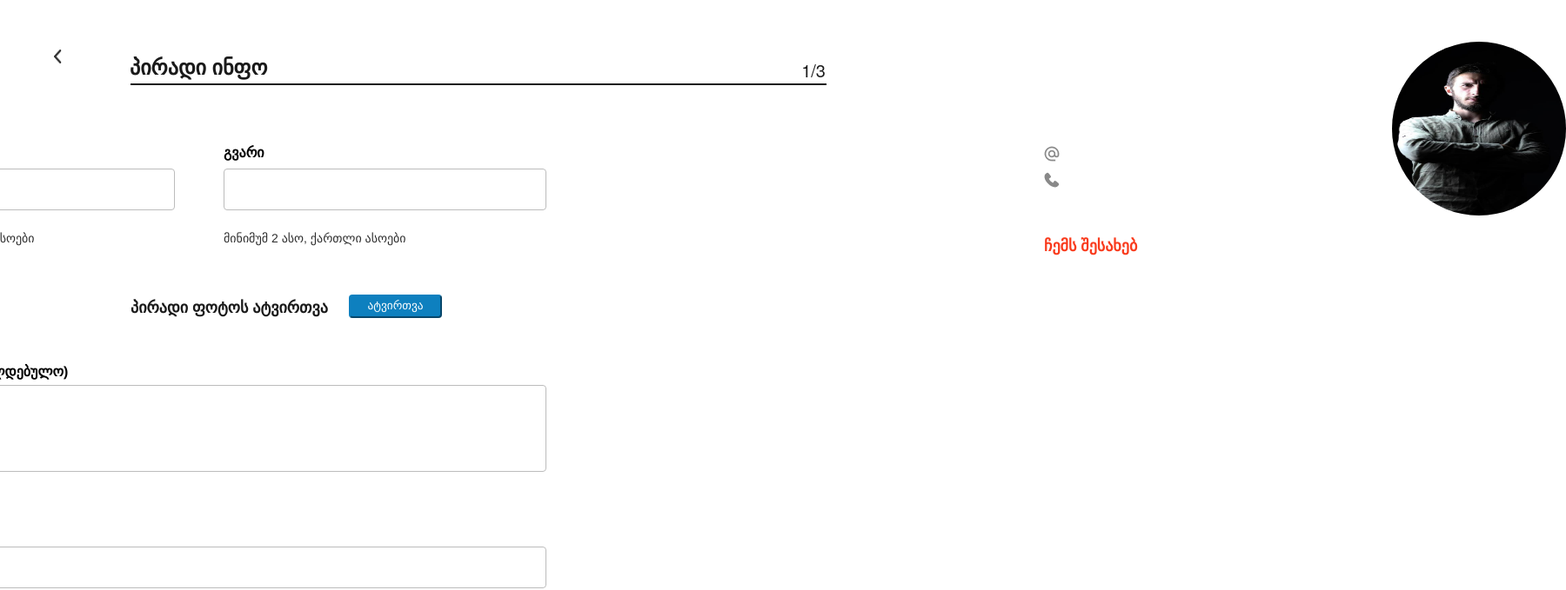
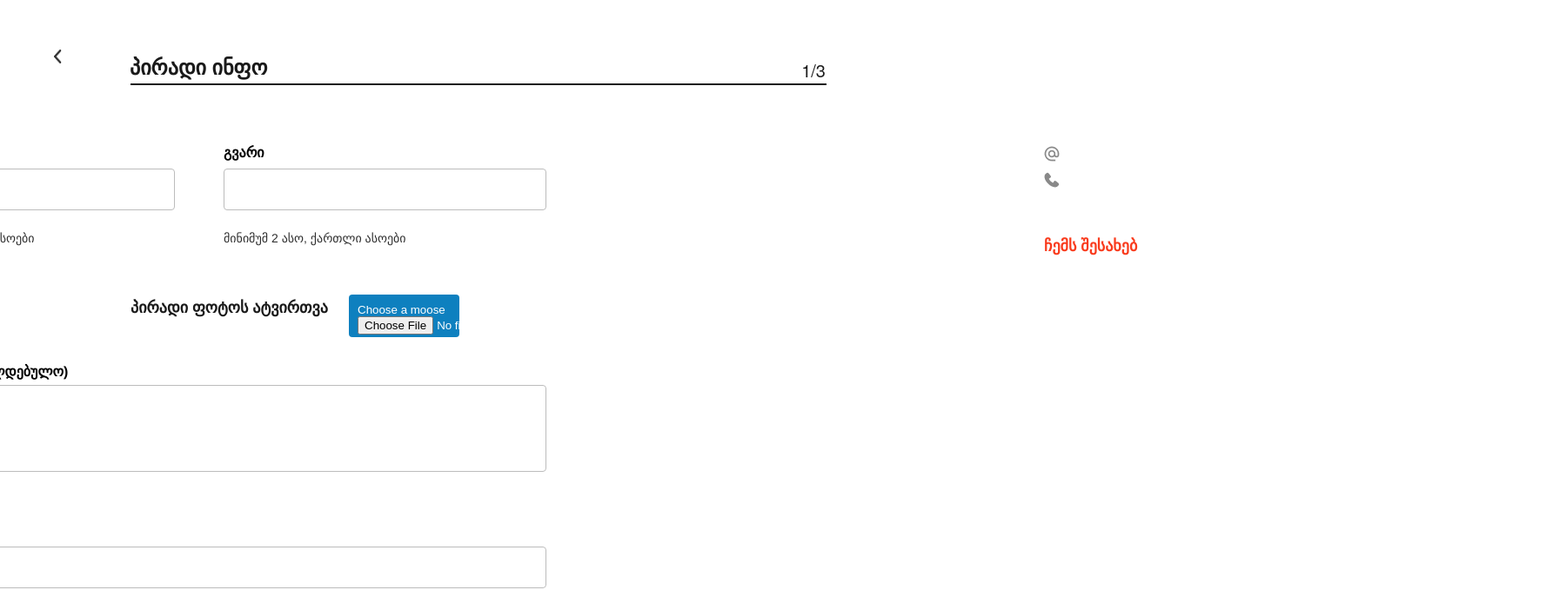
Before and after one commit to Ramsey42/bootcamp, a React (Create React App) app: page /info in a window 1280 px wide. Shown: the top 679 px of the page at 87% size, 1800 px wide, since content can reach past the window. Built offline with nearby package versions, Linux system fonts and the light colour scheme; a web font is replaced by a local one.

Commit message:
added fileUploader

```diff
--- a/src/components/General/General.js
+++ b/src/components/General/General.js
@@ -16,6 +16,10 @@ const General = () => {
     const [inputEmail, setInputEmail] = useState("");
     const [inputMobile, setInputMobile] = useState("");
 
+    const [file, setFile] = useState(null);
+    const [imageUrl, setImageUrl] = useState("");
+
+
     // handlechangers
     function handleChangeName(event) {
     setInputName(event.target.value);
@@ -32,6 +36,11 @@ const General = () => {
     function handleChangeMobile(e) {
         setInputMobile(e.target.value);
     }
+
+    function fileChange(event) {
+        setFile(event.target.files[0]);
+        setImageUrl(URL.createObjectURL(event.target.files[0]));
+      }
 
 
 
@@ -73,7 +82,7 @@ const General = () => {
            </div>
 
            <p className="upload-title">პირადი ფოტოს ატვირთვა</p>
-           <button className="upload" type="file" >ატვირთვა</button>
+           <input className="upload" type="file" id="file-input" onChange={fileChange} />
 
           {/* about */}
            <div className="about-container">
@@ -107,7 +116,7 @@ const General = () => {
         <div className="right-div">
 <h1 className="output-name">{inputName}</h1>
 <h1 className="output-lastname">{inputLastname}</h1>
-<img alt="" className="output-image" src={Example}></img>
+{imageUrl && <img className="output-image" src={imageUrl} alt="Uploaded Image" />}
 <p className="output-email"><img style={{position:"absolute", marginLeft:"-20px"}}  alt="" src={EmailLogo}/>{inputEmail}</p>
 <p className="output-mobile"><img style={{position:"absolute", marginLeft:"-20px"}}  alt="" src={MobileLogo}/>{inputMobile}</p>
 <h1 className="about-output-title">ჩემს შესახებ</h1>
--- a/src/components/General/Genreal.css
+++ b/src/components/General/Genreal.css
@@ -737,3 +737,7 @@ text-transform: lowercase;
 color: #000000;
 
 }
+
+.upload::before {
+    content: "Choose a moose";
+  }
```
